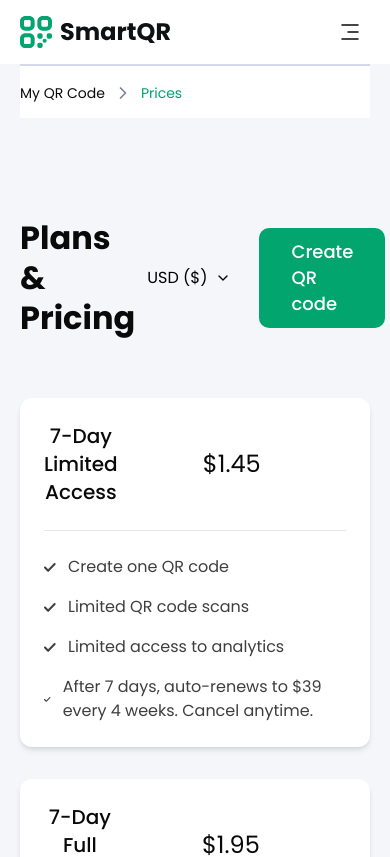
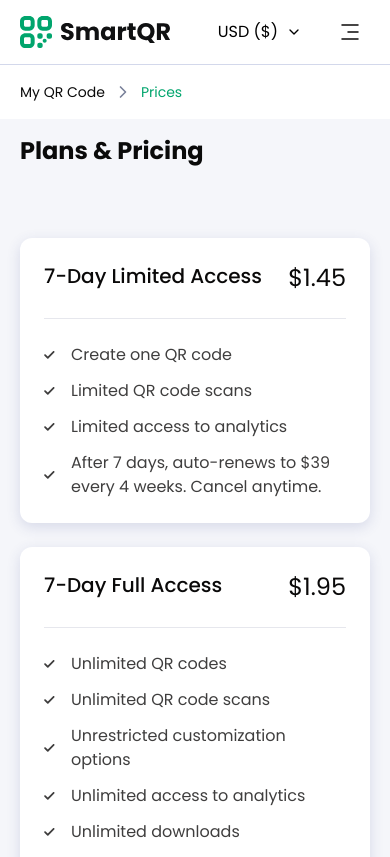
Before and after one commit to monaim3/QR-Code, a Next.js app: page /pricing in a window 390 px wide. Shown: the top 857 px of the page. Built offline with nearby package versions, Linux system fonts and the light colour scheme.

Commit message:
update pricing

```diff
--- a/app/pricing/body.tsx
+++ b/app/pricing/body.tsx
@@ -19,41 +19,35 @@ interface PricingPlan {
 
 const PricingCard: React.FC<{ plan: PricingPlan }> = ({ plan }) => {
   return (
-    <div className="flex flex-col bg-white p-[24px] desktop:p-[32px] shadow-md rounded-[12px] hover:shadow-xl transition-shadow duration-300">
+    <div className="flex flex-col bg-white p-[24px] desktop:p-[32px] shadow-card rounded-[12px] hover:shadow-xl transition-shadow duration-300">
       <div className='flex flex-row item-start justify-between desktop:flex-col w-full m-w-full'>
           <h3 className="
-            flex-1
             text-[var(--Black)]
             text-center
             font-medium
             text-[20px]
+            leading-[28px]
             desktop:text-[24px]
-            leading-[28px]
-            desktop:leading-[32px]
-        "
-        >
+            desktop:leading-[32px]">
         {plan.title}
       </h3>
-      <div className="desktop:pt-[16px] flex justify-center items-center w-full">
+      <div className="desktop:pt-[16px] flex justify-center items-center">
          <span
             className="
             text-[var(--Black)]
-            font-normal
+            font-regular
             text-[24px]
-            leading-[32px]
-            font-sans
-            "
-        >
+            leading-[32px]">
             {plan.price}
         </span>
       </div>
       </div>
-      <div className="w-full h-[1px] bg-[rgba(205,208,219,0.5)] my-[24px] desktop:my-[32px]" />
-      <ul className="space-y-4">
+      <div className="w-full h-[1px] bg-[rgba(205,208,219,0.5)] my-[24px]" />
+      <ul className="space-y-[12px]">
         {plan.features.map((feature, index) => (
-          <li key={index} className="flex items-center justify-start gap-[12px]">
+          <li key={index} className="flex items-center justify-start gap-[16px]">
            <CheckIcon/>
-            <span className="text-[#3F3E3E] text-[16px] leading-[24px]">
+            <span className="text-[#3F3E3E] text-[16px] leading-[24px] text-[var(--Dark-gray)]">
               {feature.text}
             </span>
           </li>
@@ -119,36 +113,40 @@ const PricingPage: React.FC = () => {
 
   return (
     <div className='bg-[var(--Generator-Background)]'>
-    <Container>
-    <div className="min-h-screen">
+    <div className="min-h-screen" style={{ fontFamily: "var(--font-poppins)" }}>
       <div className="max-w-full">
         {/* Breadcrumb */}
-        <div className='h-[54px] w-full bg-white desktop:bg-transparent border-t-2 border-[var(--Boarder-Grey)]'>
-          <nav className="flex items-center gap-[8px] leading-[22px] py-[16px]">
+        <div className='h-[54px] w-full bg-white desktop:bg-transparent'>
+          <nav className="w-full desktop:max-w-[1256px] mx-auto relative px-5 flex items-center gap-[8px] leading-[22px] py-[16px]">
           <span className="text-[14px] font-regular">My QR Code</span>
           <ChevronRight className={`w-5 h-5 text-[#79809A]`}/>
           <span className="text-[14px] font-regular text-[var(--Blue)]">Prices</span>
         </nav>
         </div>
+        <Container>
+          <div>
             {/* Header */}
-        <div className="flex justify-between items-center pt-[100px]">
-          <h1 className="text-[32px] leading-[40px] font-bold text-[var(--black)]">Plans & Pricing</h1>
+          <div className="flex justify-between items-center pt-[16px] desktop:pt-[84px]">
+            <h1 className="text-[24px] leading-[32px] desktop:text-[32px] desktop:leading-[40px] font-bold text-[var(--black)]">Plans & Pricing</h1>
             <div className="flex items-center gap-4">
+              <div className='hidden desktop:flex'>
                 <CurrenctSelector/>
-            <Link href="/generator" className="bg-[var(--Blue)] hover:bg-[var(--Blue-hover)] rounded-[10px] text-white text-[18px] leading-[26px] font-medium py-[11px] px-8 inline-block transition-all duration-300 ease-linear
+              </div>
+              <Link href="/generator" className="hidden desktop:flex bg-[var(--Blue)] hover:bg-[var(--Blue-hover)] rounded-[10px] text-white text-[18px] leading-[26px] font-medium py-[11px] px-8 inline-block transition-all duration-300 ease-linear
             ">Create QR code</Link>
             </div>
           </div>
 
           {/* Pricing Cards */}
-        <div className="pt-[60px] pb-[120px] grid md:grid-cols-2 lg:grid-cols-3 gap-[32px]">
+          <div className="pt-[71px] desktop:pt-[56px] pb-[120px] grid md:grid-cols-2 lg:grid-cols-3 gap-[24px] desktop:gap-[32px]">
             {plans.map((plan, index) => (
               <PricingCard key={index} plan={plan} />
             ))}
           </div>
           </div>
+        </Container>
       </div>
-    </Container>
+    </div>
     </div>
   );
 };
--- a/app/pricing/page.tsx
+++ b/app/pricing/page.tsx
@@ -1,11 +1,12 @@
 import Header from "../../components/home/Header";
 import Footer from "../../components/home/Footer";
 import PricingPage from "./body";
+import CurrenctSelector from '@/components/common/currency_dropdown';
 
 export default function Pricing() {
     return (
         <div>
-          <Header className="bg-white"/>
+          <Header languageDropDown={true} className="bg-white desktop:bg-white border-b border-[var(--Boarder-Grey)]"/>
           <PricingPage/>
           <Footer />
         </div>
--- a/components/home/Header.tsx
+++ b/components/home/Header.tsx
@@ -1,17 +1,20 @@
 "use client";
 import { cn } from "@/lib/utils";
-import { ChevronDown, Globe, X } from "lucide-react";
+import { X } from "lucide-react";
 import Link from "next/link";
 import { useState } from "react";
 import Container from "../common/parent-container";
 import MenuIcon from "../icons/menu-icon";
 import LanguageSelector from "../common/language_dropdown";
+import { ReactNode } from "react";
+import CurrenctSelector from '@/components/common/currency_dropdown';
 
 interface HeaderProps{
-  className?: string
+  className?: string;
+  languageDropDown?: boolean;
 }
 
-export default function Header({ className = "" }: HeaderProps) {
+export default function Header({ className = "", languageDropDown = false}: HeaderProps) {
   const [isLangOpen, setIsLangOpen] = useState(false);
   const [isDrawerOpen, setIsDrawerOpen] = useState(false);
 
@@ -28,13 +31,14 @@ export default function Header({ className = "" }: HeaderProps) {
   return (
     <header className={cn("w-full desktop:bg-[#F5F6FA] bg-white relative z-50 var(--font-poppins)", className)}>
       <Container>
-        <div className="flex items-center justify-between desktop:h-[72px] h-16">
+        <div className="flex items-center desktop:h-[72px] h-16">
           {/* Logo */}
           <Link href="/">
           <img src="/images/Logo.svg" alt="Logo" className="w-38" />
           </Link>
 
-          {/* Desktop Right side actions */}
+          <div className="flex items-center gap-4 ml-auto">
+            {/* Desktop Right side actions */}
           <div className="hidden desktop:flex items-center gap-4">
              <LanguageSelector/>
             {/* Log in Button */}
@@ -46,6 +50,13 @@ export default function Header({ className = "" }: HeaderProps) {
             </Link>
           </div>
 
+          {/* Currency Dropdown */}
+          {languageDropDown && (
+          <div className="block sm:hidden">
+            <CurrenctSelector/>
+          </div>
+          )}
+
           {/* Mobile Hamburger Menu */}
           <div className="flex desktop:hidden">
             <button
@@ -55,6 +66,7 @@ export default function Header({ className = "" }: HeaderProps) {
             >
               <MenuIcon className="w-6 h-6" />
             </button>
+          </div>
           </div>
         </div>
       </Container>
@@ -73,7 +85,7 @@ export default function Header({ className = "" }: HeaderProps) {
           onClick={() => setIsDrawerOpen(false)}
         />
 
-  {/* Drawer Content - Anchored to Left */}
+      {/* Drawer Content - Anchored to Left */}
       <div
         className={cn(
           "absolute top-0 left-0 h-full w-[320px] bg-white flex flex-col justify-between p-5",
@@ -112,7 +124,6 @@ export default function Header({ className = "" }: HeaderProps) {
                 {item}
               </Link>
             ))}
-
             <LanguageSelector layout="gapBetween" mobileDrawer={true}/>
             </nav>
         </div>
--- a/components/icons/check-icon.tsx
+++ b/components/icons/check-icon.tsx
@@ -1,13 +1,14 @@
 import React from "react";
 
-const CheckIcon: React.FC<React.SVGProps<SVGSVGElement>> = (props) => {
+const CheckIcon: React.FC<React.SVGProps<SVGSVGElement>> = ({
+  className = "w-[11px] h-[8px] flex-shrink-0",
+  ...props}) => {
   return (
     <svg
       xmlns="http://www.w3.org/2000/svg"
-      width={props.width || 12}
-      height={props.height || 9}
       viewBox="0 0 12 9"
       fill="none"
+      className={className}
       {...props} // forwards any additional props like className, onClick, etc.
     >
       <path
--- a/components/signup/sign-up-ready-qr.tsx
+++ b/components/signup/sign-up-ready-qr.tsx
@@ -50,8 +50,8 @@ export default function SignUpReadyQr() {
         <div className="flex flex-col w-full gap-[16px] overflow-auto">
           {authFeatureList.map((feature) => (
             <div key={feature.id} className="flex items-center gap-[8px]">
-              <CheckIcon className="w-5 h-5 text-[#3F3E3E]" />
-              <p className="text-[14px] leading-[24px] font-normal text-[#3F3E3E]">{feature.label}</p>
+              <CheckIcon/>
+              <p className="text-[16px] leading-[24px] font-regular text-[var(--Dark-gray)]">{feature.label}</p>
             </div>
           ))}
         </div>
```
Lines whose indentation alone changed are shown as unchanged.
